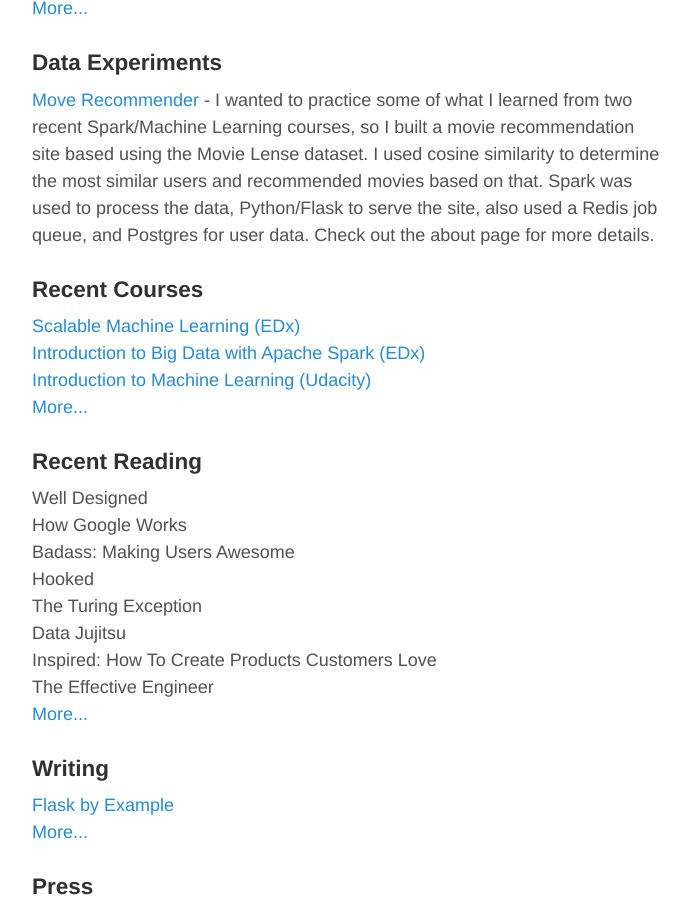
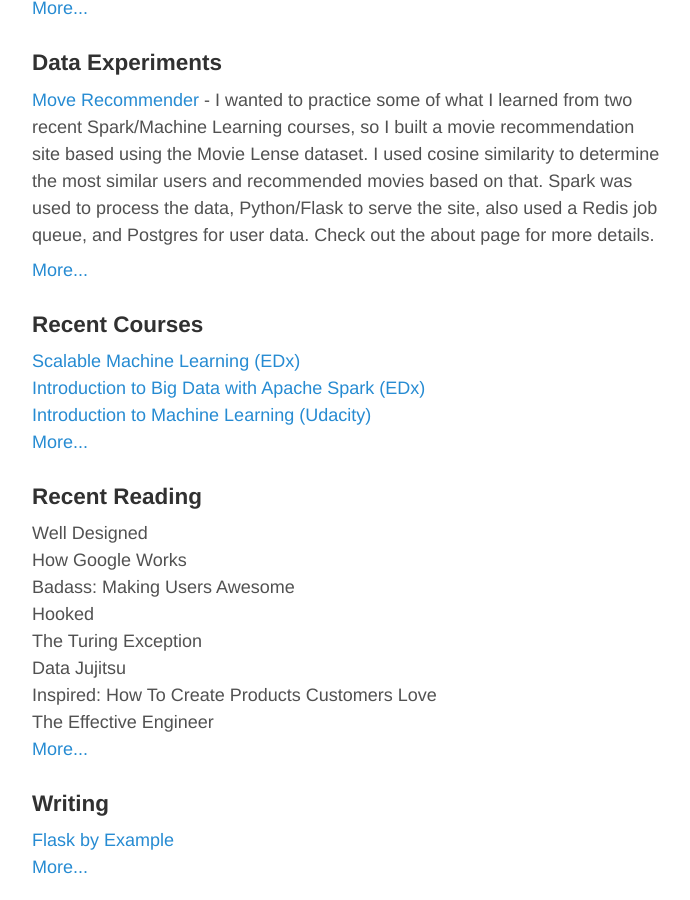
Before and after one commit to camlinke/camlinke.github.io, a Jekyll site: the page built from index.html, in a window 1280 px wide and 900 px high, scrolled down 1356 px. Shown: the whole window, without its empty margins (293-983 px from the left). Built offline with Jekyll 4.4.1, drawn with Linux system fonts in a browser that asks for light colours; nearby versions of some CDN libraries; the list of posts is cut into pages by our own code.

Commit message:
fixed missing link

```diff
--- a/index.html
+++ b/index.html
@@ -31,6 +31,7 @@
 <h3>Data Experiments</h3>
 <ul class="frontpage-list descriptive">
   <li><a href="http://ec2-52-88-144-76.us-west-2.compute.amazonaws.com/">Move Recommender</a> - I wanted to practice some of what I learned from two recent Spark/Machine Learning courses, so I built a movie recommendation site based using the Movie Lense dataset. I used cosine similarity to determine the most similar users and recommended movies based on that. Spark was used to process the data, Python/Flask to serve the site, also used a Redis job queue, and Postgres for user data. Check out the about page for more details.</li>
+  <li><a href="/projects">More...</a></li>
 </ul>
 
 <h3>Recent Courses</h3>
```
